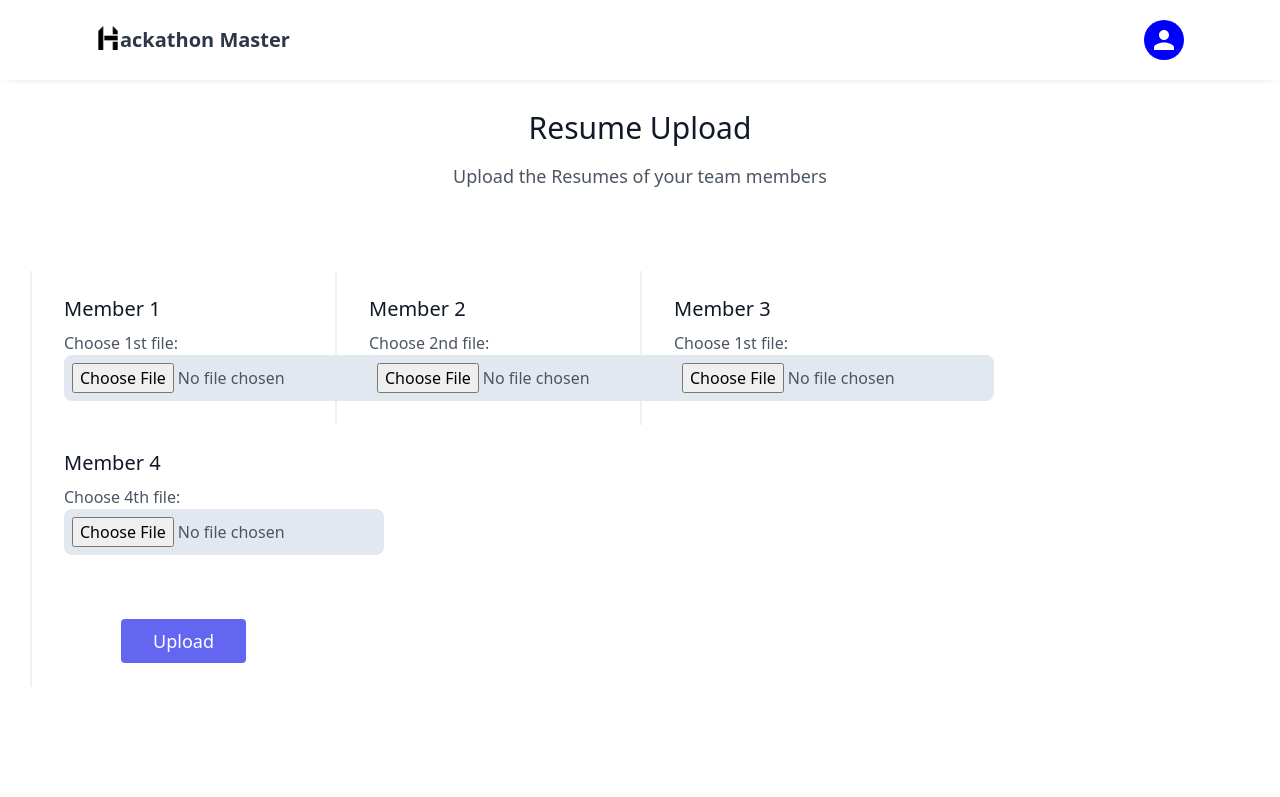
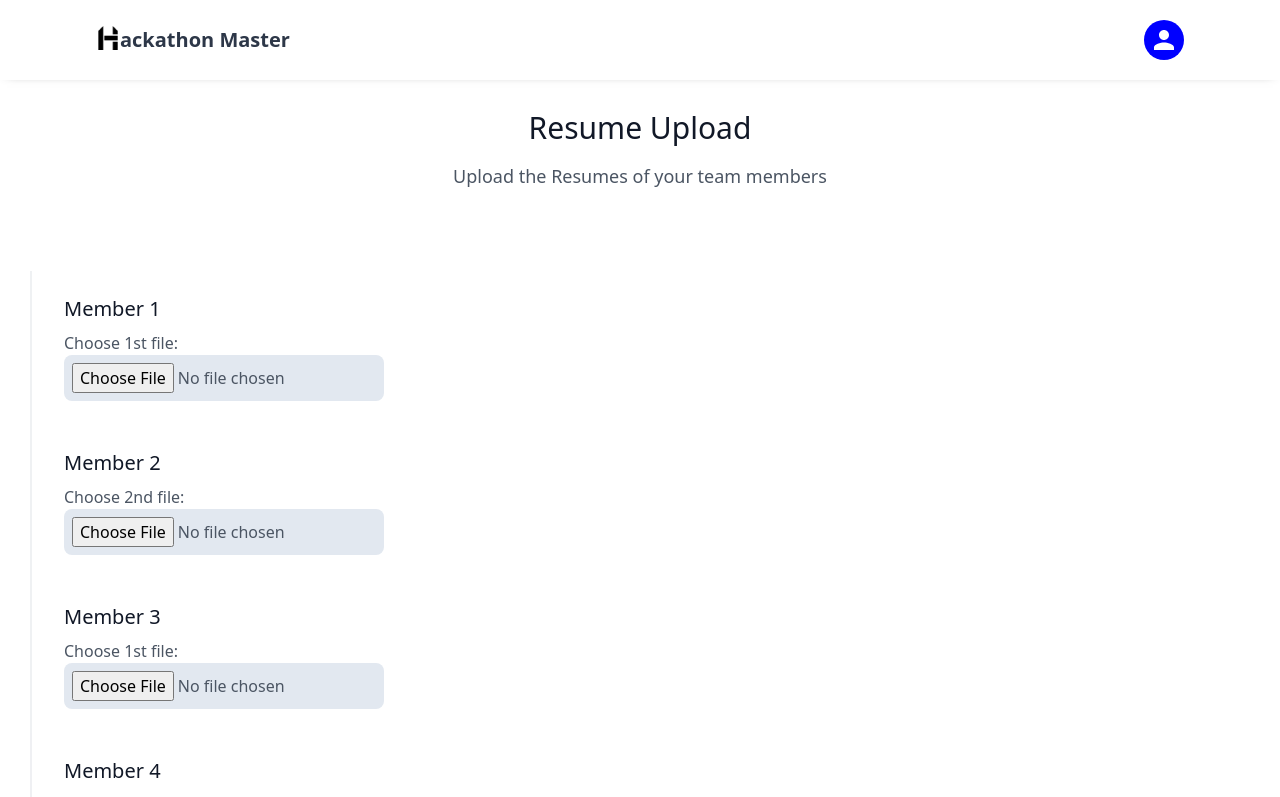
Before and after one commit to ayushjain4702/Hackniche_CodeBots, a React (Create React App) app in the folder client/: page /parse in a window 1280 px wide. Shown: the top 797 px of the page. Built offline with nearby package versions, Linux system fonts and the light colour scheme; no server answers.

Commit message:
minor changes

```diff
--- a/client/src/components/Parse.js
+++ b/client/src/components/Parse.js
@@ -35,8 +35,9 @@
             Upload the Resumes of your team members
           </p>
         </div>
-        <div className="flex flex-wrap">
-          <div></div>
+
+        <div>
+          <div className="flex-1 ">
             <div className="xl:w-1/4 lg:w-1/2 md:w-full px-8 py-6 border-l-2 border-gray-200 border-opacity-60">
               <h2 className="text-lg sm:text-xl text-gray-900 font-medium title-font mb-2">
                 Member 1
@@ -106,6 +107,7 @@
             </form>
           </div>
         </div>
+      </div>
     </section>
 
     // <label>
```
Lines whose indentation alone changed are shown as unchanged.
